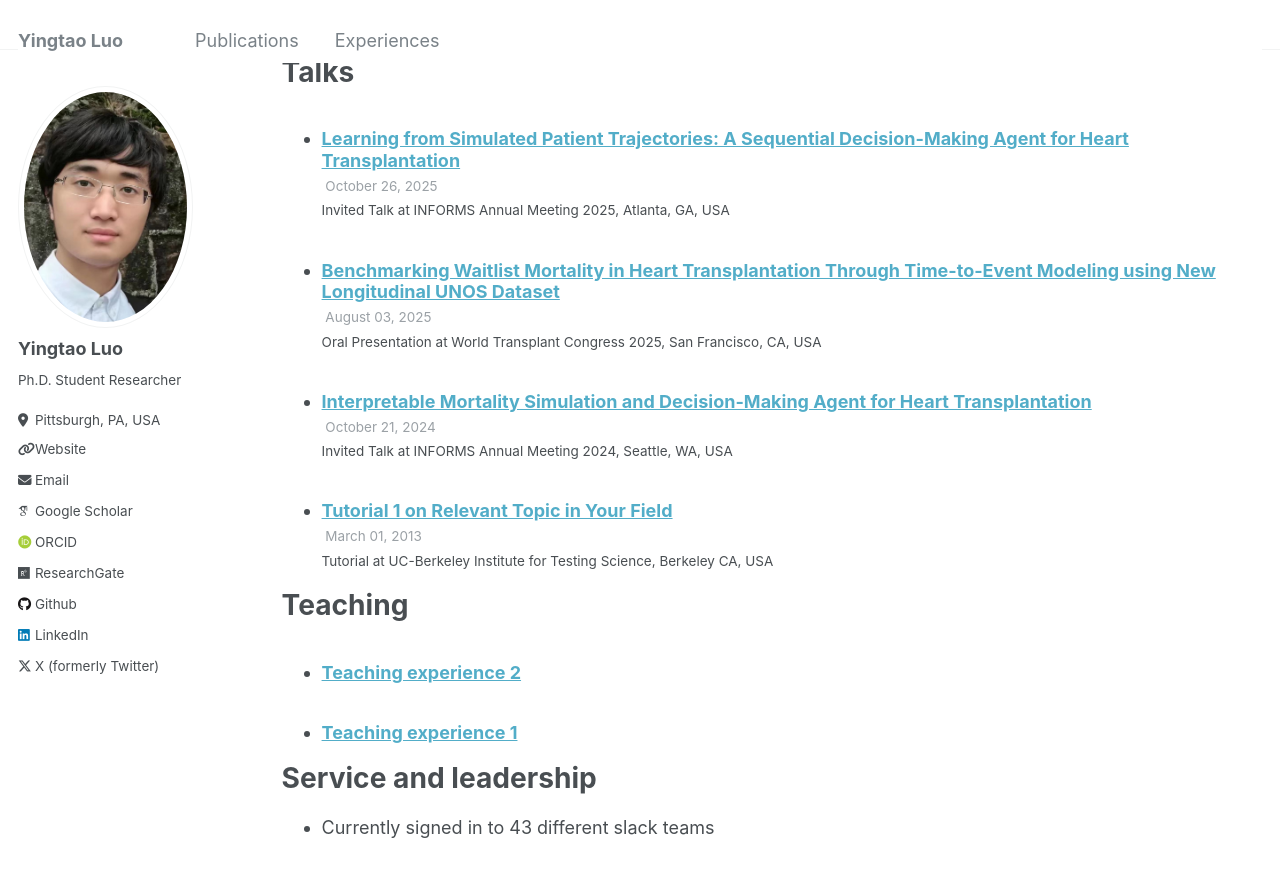
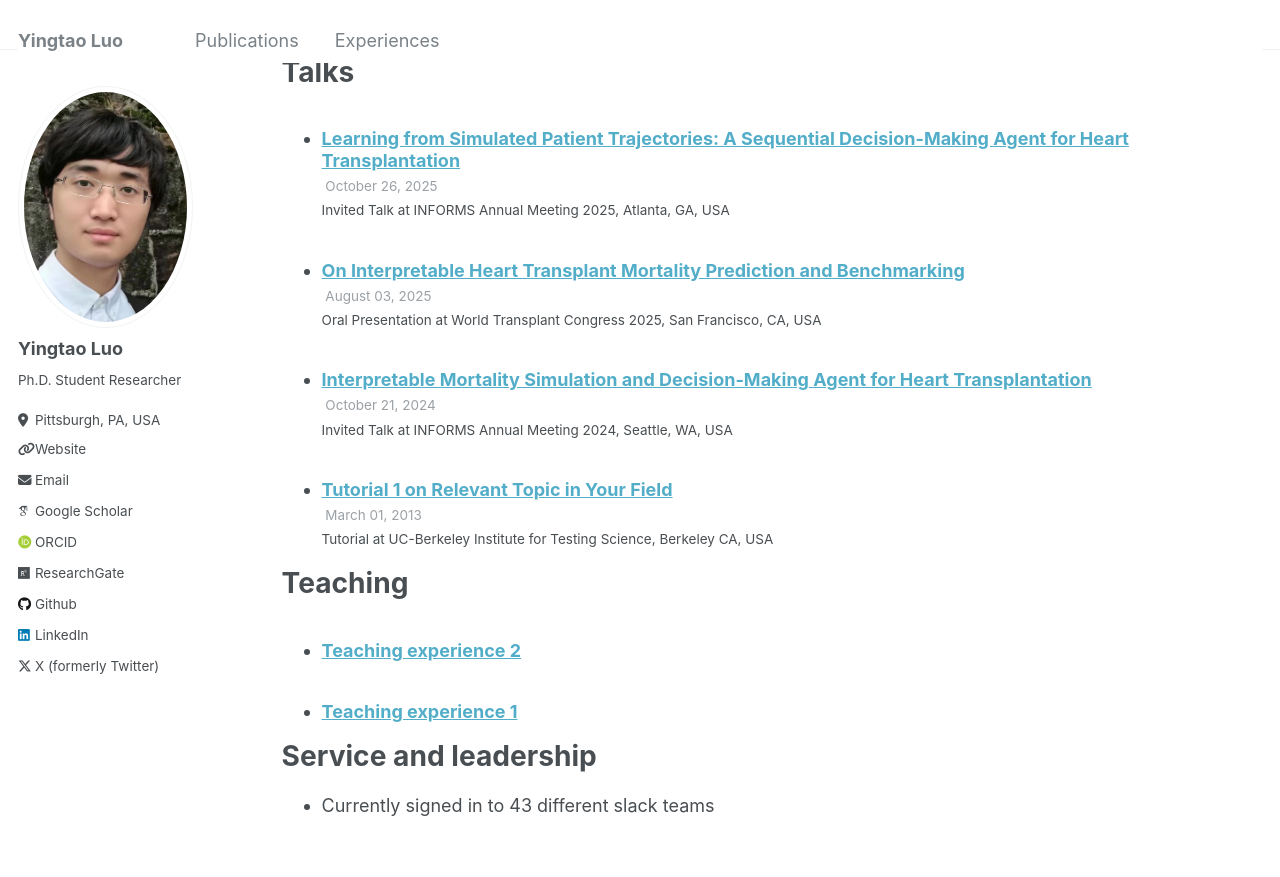
Before and after one commit to yingtaoluo/yingtaoluo.github.io, a Jekyll site: the page built from _pages/cv.md, in a window 1280 px wide and 900 px high, scrolled down 1404 px. Shown: the top 877 px of the window. Built offline with Jekyll 4.4.1, drawn with Linux system fonts in a browser that asks for light colours; some web fonts are replaced.

Commit message:
Update talk-2.md

```diff
--- a/_talks/talk-2.md
+++ b/_talks/talk-2.md
@@ -1,5 +1,5 @@
 ---
-title: "Benchmarking Waitlist Mortality in Heart Transplantation Through Time-to-Event Modeling using New Longitudinal UNOS Dataset"
+title: "On Interpretable Heart Transplant Mortality Prediction and Benchmarking"
 collection: talks
 type: "Oral Presentation"
 permalink: /talks/talk-2
```
